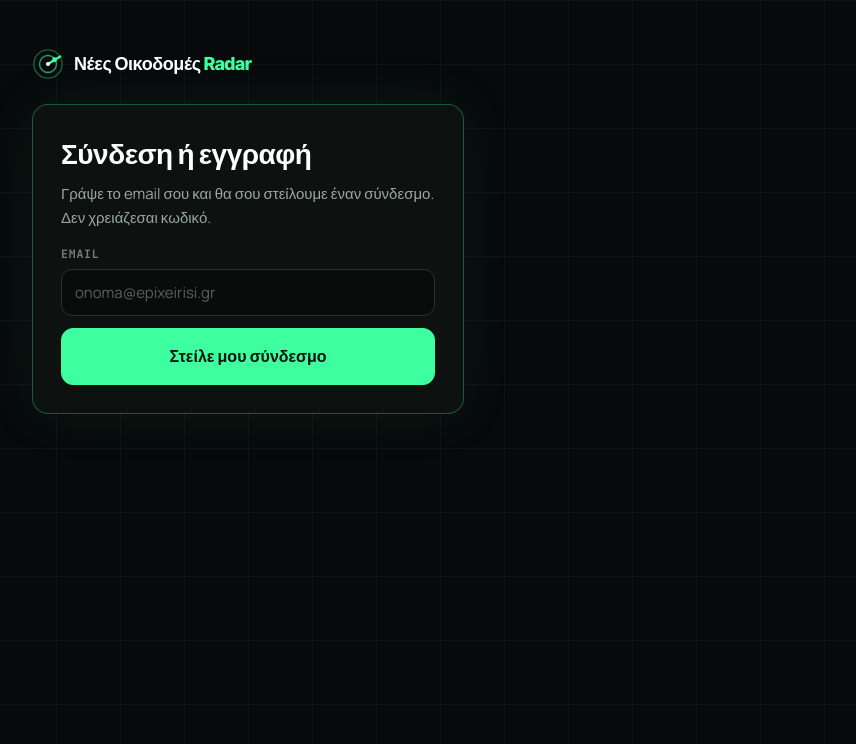
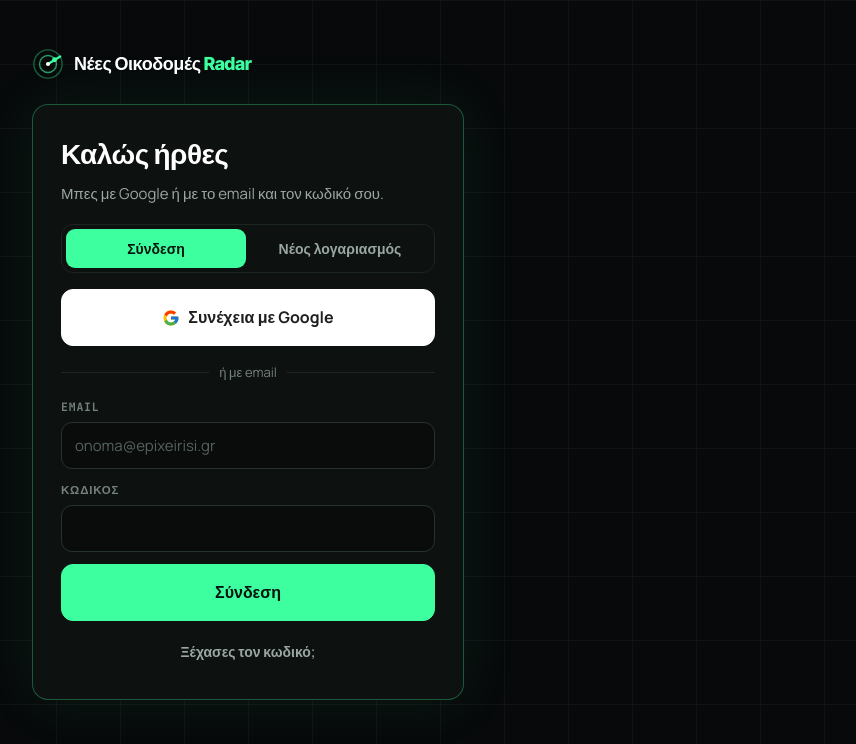
Before and after one commit to ManosXaritos/oikodomes-radar, a Next.js app: page /login in a window 1280 px wide. Shown: the top 744 px of the page, without its empty margins (392-1248 px from the left). Built offline with nearby package versions, Linux system fonts and the light colour scheme.

Commit message:
Login with Google or email + password instead of email links
Co-Authored-By: Claude Opus 5.5 <noreply@anthropic.com>
Claude-Session: https://claude.ai/code/session_012c9hZ8GyobrFc1DSgLRNQc

```diff
--- a/app/globals.css
+++ b/app/globals.css
@@ -123,3 +123,4 @@ span.chip { cursor: default; }
 .tt-axis { font-size: 12px; color: #56635C; }
 .tt-axis div { display: flex; justify-content: space-between; }
 @media (max-width: 520px) { .tt-row { grid-template-columns: 100px minmax(0, 1fr); font-size: 13px; } }
+.sr-only { position: absolute; width: 1px; height: 1px; overflow: hidden; clip: rect(0 0 0 0); white-space: nowrap; }
--- a/app/login/LoginForm.js
+++ b/app/login/LoginForm.js
@@ -2,42 +2,115 @@
 import { useState } from 'react';
 import { createClient } from '../../lib/supabase/client';
 
-export default function LoginForm({ next }) {
+const GoogleIcon = () => (
+  <svg width="18" height="18" viewBox="0 0 48 48" aria-hidden="true">
+    <path fill="#FFC107" d="M43.6 20.5H42V20H24v8h11.3C33.7 32.7 29.2 36 24 36c-6.6 0-12-5.4-12-12s5.4-12 12-12c3.1 0 5.8 1.2 7.9 3.1l5.7-5.7C34 6.1 29.3 4 24 4 12.9 4 4 12.9 4 24s8.9 20 20 20 20-8.9 20-20c0-1.3-.1-2.4-.4-3.5z" />
+    <path fill="#FF3D00" d="M6.3 14.7l6.6 4.8C14.7 15.1 19 12 24 12c3.1 0 5.8 1.2 7.9 3.1l5.7-5.7C34 6.1 29.3 4 24 4 16.3 4 9.7 8.3 6.3 14.7z" />
+    <path fill="#4CAF50" d="M24 44c5.2 0 9.9-2 13.4-5.2l-6.2-5.2C29.2 35.1 26.7 36 24 36c-5.2 0-9.6-3.3-11.3-7.9l-6.5 5C9.5 39.6 16.2 44 24 44z" />
+    <path fill="#1976D2" d="M43.6 20.5H42V20H24v8h11.3c-.8 2.2-2.2 4.2-4.1 5.6l6.2 5.2C37 39.2 44 34 44 24c0-1.3-.1-2.4-.4-3.5z" />
+  </svg>
+);
+
+const ERRORS = {
+  'Invalid login credentials': 'Λάθος email ή κωδικός.',
+  'User already registered': 'Υπάρχει ήδη λογαριασμός με αυτό το email. Πάτα «Σύνδεση».',
+  'Email not confirmed': 'Ο λογαριασμός δεν έχει επιβεβαιωθεί ακόμα.',
+};
+const greek = (msg) => ERRORS[msg] || (/rate|seconds/i.test(msg) ? 'Πολλές προσπάθειες. Περίμενε ένα λεπτό και ξαναδοκίμασε.' : /password/i.test(msg) ? 'Ο κωδικός θέλει τουλάχιστον 8 χαρακτήρες.' : 'Κάτι πήγε στραβά. Δοκίμασε ξανά.');
+
+export default function LoginForm({ next, startMode = 'signin' }) {
+  const [mode, setMode] = useState(startMode); // signin | signup | forgot
   const [email, setEmail] = useState('');
-  const [state, setState] = useState('idle'); // idle | sending | sent | error
-  const [message, setMessage] = useState('');
+  const [password, setPassword] = useState('');
+  const [busy, setBusy] = useState(false);
+  const [error, setError] = useState('');
+  const [info, setInfo] = useState('');
+  const callback = (to) => `${window.location.origin}/auth/callback?next=${encodeURIComponent(to)}`;
+
+  async function google() {
+    setBusy(true);
+    setError('');
+    const { error } = await createClient().auth.signInWithOAuth({ provider: 'google', options: { redirectTo: callback(next) } });
+    if (error) {
+      setError('Η σύνδεση με Google δεν είναι διαθέσιμη αυτή τη στιγμή. Χρησιμοποίησε email και κωδικό.');
+      setBusy(false);
+    }
+  }
 
   async function submit(e) {
     e.preventDefault();
-    setState('sending');
+    setBusy(true);
+    setError('');
+    setInfo('');
     const supabase = createClient();
-    const redirect = `${window.location.origin}/auth/callback?next=${encodeURIComponent(next)}`;
-    const { error } = await supabase.auth.signInWithOtp({ email: email.trim(), options: { emailRedirectTo: redirect } });
+    const mail = email.trim();
+    if (mode === 'forgot') {
+      const { error } = await supabase.auth.resetPasswordForEmail(mail, { redirectTo: callback('/auth/reset') });
+      setBusy(false);
+      if (error) return setError(greek(error.message));
+      return setInfo(`Αν υπάρχει λογαριασμός με το ${mail}, σου στείλαμε σύνδεσμο για νέο κωδικό.`);
+    }
+    if (mode === 'signup') {
+      const { data, error } = await supabase.auth.signUp({ email: mail, password, options: { emailRedirectTo: callback(next) } });
       if (error) {
-      setState('error');
-      setMessage(error.message.includes('rate') ? 'Ζήτησες πολλούς συνδέσμους. Περίμενε ένα λεπτό και ξαναδοκίμασε.' : 'Δεν στάλθηκε το email. Έλεγξε τη διεύθυνση και ξαναδοκίμασε.');
-    } else {
-      setState('sent');
+        setBusy(false);
+        return setError(greek(error.message));
       }
+      if (data.session) return window.location.assign(next);
+      setBusy(false);
+      return setInfo(`Σχεδόν έτοιμο: πάτα τον σύνδεσμο που στείλαμε στο ${mail} για να ενεργοποιηθεί ο λογαριασμός.`);
+    }
+    const { error } = await supabase.auth.signInWithPassword({ email: mail, password });
+    if (error) {
+      setBusy(false);
+      return setError(greek(error.message));
+    }
+    window.location.assign(next);
   }
 
-  if (state === 'sent') {
+  const title = mode === 'signup' ? 'Νέος λογαριασμός' : mode === 'forgot' ? 'Νέος κωδικός' : 'Σύνδεση';
+
   return (
-      <div className="notice good">
-        Σου στείλαμε σύνδεσμο στο <b>{email}</b>. Άνοιξέ τον από αυτή τη συσκευή για να μπεις. Αν δεν τον βλέπεις, κοίτα και στα ανεπιθύμητα.
+    <div style={{ display: 'flex', flexDirection: 'column', gap: 16 }}>
+      {mode !== 'forgot' && (
+        <div className="toggle" role="tablist" style={{ alignSelf: 'stretch', display: 'grid', gridTemplateColumns: '1fr 1fr' }}>
+          <button type="button" role="tab" aria-pressed={mode === 'signin'} onClick={() => { setMode('signin'); setError(''); setInfo(''); }}>Σύνδεση</button>
+          <button type="button" role="tab" aria-pressed={mode === 'signup'} onClick={() => { setMode('signup'); setError(''); setInfo(''); }}>Νέος λογαριασμός</button>
         </div>
-    );
-  }
-  return (
+      )}
+
+      {mode !== 'forgot' && (
+        <>
+          <button type="button" className="btn big" onClick={google} disabled={busy} style={{ background: '#FFFFFF', color: '#1F1F1F', borderColor: '#FFFFFF' }}>
+            <GoogleIcon /> Συνέχεια με Google
+          </button>
+          <div style={{ display: 'flex', alignItems: 'center', gap: 10, color: 'var(--muted2)', fontSize: 13 }}>
+            <span style={{ flex: 1, height: 1, background: 'var(--line)' }} />ή με email<span style={{ flex: 1, height: 1, background: 'var(--line)' }} />
+          </div>
+        </>
+      )}
+
       <form onSubmit={submit} style={{ display: 'flex', flexDirection: 'column', gap: 12 }}>
+        {mode === 'forgot' && <p className="muted" style={{ margin: 0 }}>Γράψε το email σου και θα σου στείλουμε σύνδεσμο για να βάλεις νέο κωδικό.</p>}
         <div className="field">
           <label htmlFor="email">Email</label>
           <input id="email" className="input" type="email" required autoComplete="email" placeholder="onoma@epixeirisi.gr" value={email} onChange={(e) => setEmail(e.target.value)} />
         </div>
-      {state === 'error' && <div className="notice bad">{message}</div>}
-      <button className="btn primary big" type="submit" disabled={state === 'sending'}>
-        {state === 'sending' ? 'Στέλνουμε…' : 'Στείλε μου σύνδεσμο'}
+        {mode !== 'forgot' && (
+          <div className="field">
+            <label htmlFor="password">Κωδικός</label>
+            <input id="password" className="input" type="password" required minLength={8} autoComplete={mode === 'signup' ? 'new-password' : 'current-password'} placeholder={mode === 'signup' ? 'Τουλάχιστον 8 χαρακτήρες' : ''} value={password} onChange={(e) => setPassword(e.target.value)} />
+          </div>
+        )}
+        {error && <div className="notice bad">{error}</div>}
+        {info && <div className="notice good">{info}</div>}
+        <button className="btn primary big" type="submit" disabled={busy}>
+          {busy ? 'Περίμενε…' : mode === 'signup' ? 'Δημιουργία λογαριασμού' : mode === 'forgot' ? 'Στείλε μου σύνδεσμο' : 'Σύνδεση'}
         </button>
+        {mode === 'signin' && <button type="button" className="navlink" style={{ alignSelf: 'center' }} onClick={() => { setMode('forgot'); setError(''); }}>Ξέχασες τον κωδικό;</button>}
+        {mode === 'forgot' && <button type="button" className="navlink" style={{ alignSelf: 'center' }} onClick={() => { setMode('signin'); setInfo(''); }}>← Πίσω στη σύνδεση</button>}
       </form>
+      <span className="sr-only" aria-live="polite">{title}</span>
+    </div>
   );
 }
--- a/app/login/page.js
+++ b/app/login/page.js
@@ -9,19 +9,17 @@ export default function LoginPage({ searchParams }) {
   const error = searchParams.error === 'link';
   return (
     <div className="grid-bg" style={{ minHeight: '100vh' }}>
-    <main className="wrap" style={{ maxWidth: 480, paddingBlock: '48px 64px', display: 'flex', flexDirection: 'column', gap: 24 }}>
-      <Logo />
-      <div className="card" style={{ padding: 28, display: 'flex', flexDirection: 'column', gap: 16, borderColor: 'rgba(61,255,160,.3)', boxShadow: '0 0 60px rgba(61,255,160,.08)' }}>
-        <div>
-          <h1 className="disp" style={{ margin: 0, fontSize: 28 }}>Σύνδεση ή εγγραφή</h1>
-          <p className="muted" style={{ margin: '6px 0 0' }}>
-            Γράψε το email σου και θα σου στείλουμε έναν σύνδεσμο. Δεν χρειάζεσαι κωδικό.
-          </p>
+      <main className="wrap" style={{ maxWidth: 480, paddingBlock: '48px 64px', display: 'flex', flexDirection: 'column', gap: 24 }}>
+        <Logo />
+        <div className="card" style={{ padding: 28, display: 'flex', flexDirection: 'column', gap: 18, borderColor: 'rgba(61,255,160,.3)', boxShadow: '0 0 60px rgba(61,255,160,.08)' }}>
+          <div>
+            <h1 className="disp" style={{ margin: 0, fontSize: 28 }}>{plan ? 'Ξεκίνα δωρεάν' : 'Καλώς ήρθες'}</h1>
+            <p className="muted" style={{ margin: '6px 0 0' }}>{plan ? '14 μέρες δωρεάν. Φτιάξε λογαριασμό σε 30 δευτερόλεπτα.' : 'Μπες με Google ή με το email και τον κωδικό σου.'}</p>
+          </div>
+          {error && <div className="notice bad">Η σύνδεση δεν ολοκληρώθηκε. Δοκίμασε ξανά.</div>}
+          <LoginForm next={plan ? `/app/plan?choose=${encodeURIComponent(plan)}` : next} startMode={plan ? 'signup' : 'signin'} />
         </div>
-        {error && <div className="notice bad">Ο σύνδεσμος έληξε ή χρησιμοποιήθηκε ήδη. Ζήτησε νέο παρακάτω.</div>}
-        <LoginForm next={plan ? `/app/plan?choose=${encodeURIComponent(plan)}` : next} />
-      </div>
-    </main>
+      </main>
     </div>
   );
 }
```
Also changed, not shown: app/auth/reset/page.js (added, +40 -0 lines). Lines whose indentation alone changed are shown as unchanged.
